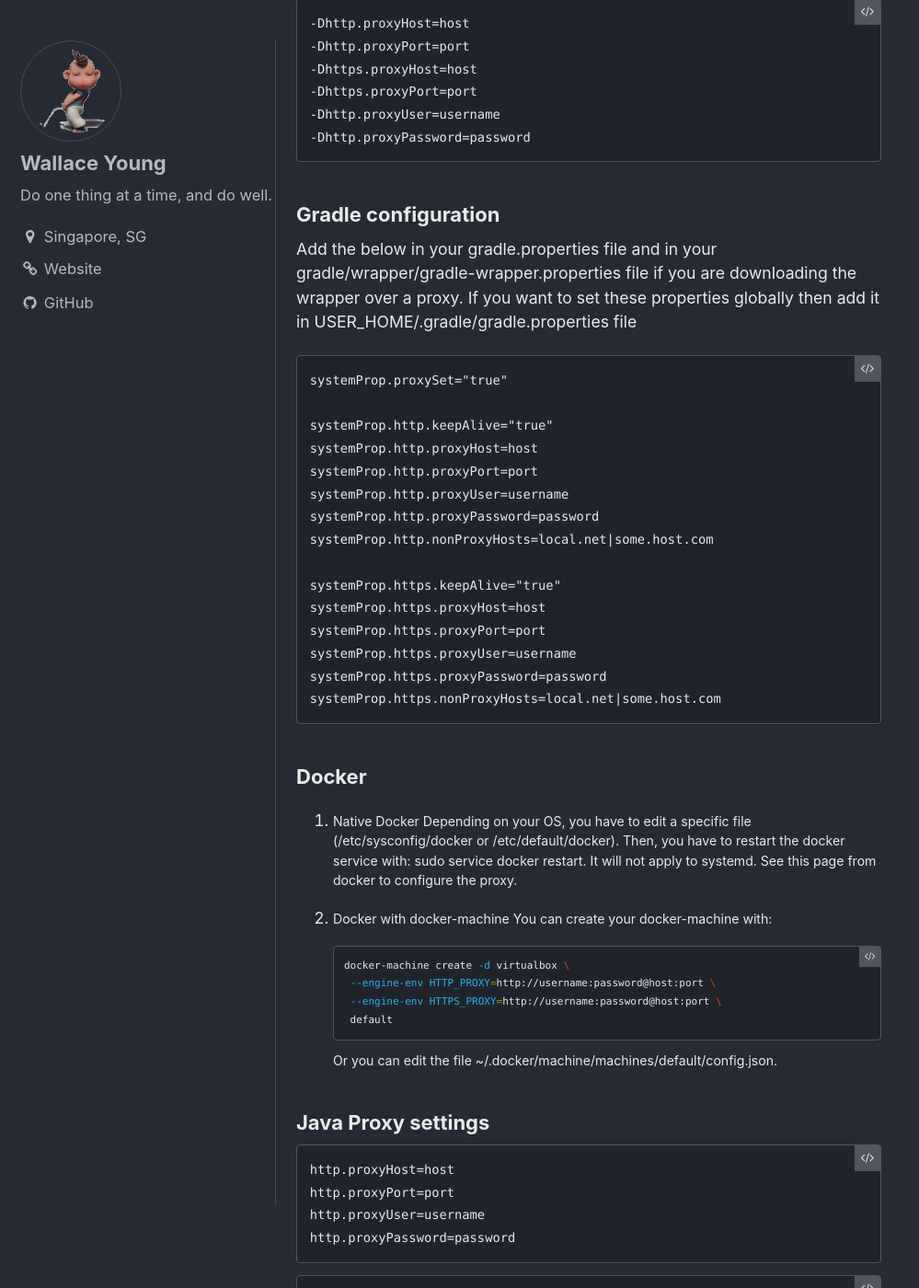
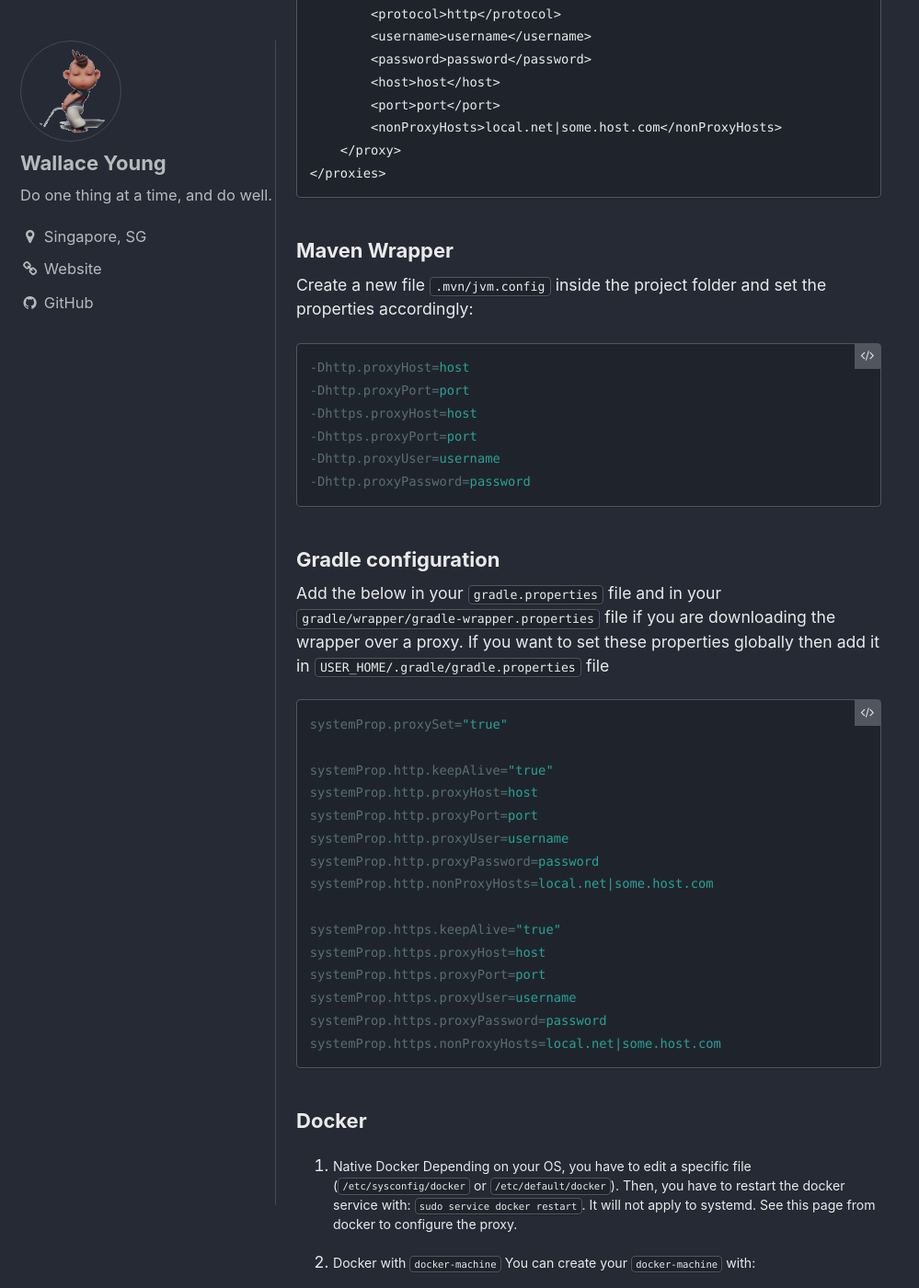
Before and after one commit to firstmustok/firstmustok.github.io, a Jekyll site: the page built from _posts/2017-11-21-corporate-proxy-setting.md, in a window 1280 px wide and 1400 px high, scrolled down 3630 px. Shown: the whole window at 92% size, without its empty margins (0-999 px from the left). Built offline with Jekyll 4.4.1, drawn with Linux system fonts in a browser that asks for light colours; some of the changed text lies outside the part shown.

Commit message:
Add code highlighting support and xml content

````diff
--- a/_posts/2017-11-21-corporate-proxy-setting.md
+++ b/_posts/2017-11-21-corporate-proxy-setting.md
@@ -12,7 +12,7 @@ toc_label: "Proxy setup"
 
 # Configuring a corporate proxy
 
-You probably will need to configure all tools to bypass the corporate proxy in most company. First you can try to configure the `HTTP_PROXY` and `HTTPS_PROXY` environment variables or use a tool like Cntlm. But sometime this probably won’t be enough, so you will need to configure separately all the tools.
+You probably will need to configure all tools to bypass the corporate proxy in most company. First you can try to configure the `HTTP_PROXY` and `HTTPS_PROXY` environment variables or use a tool like Cntlm. But sometime this probably won't be enough, so you will need to configure separately all the tools.
 
 ## Introduction
 Supposing your proxy is defined with:
@@ -43,7 +43,7 @@ sudo make install
 ```
 
 #### 3) Mac OS
-```
+```shell
 $ brew install cntlm
 ==> Downloading https://homebrew.bintray.com/bottles/cntlm-0.92.3.high_sierra.bottle.1.tar.gz
 ######################################################################## 100.0%
@@ -54,7 +54,7 @@ Edit /usr/local/etc/cntlm.conf to configure Cntlm
 To have launchd start cntlm now and restart at startup:
   sudo brew services start cntlm
 ==> Summary
-🍺  /usr/local/Cellar/cntlm/0.92.3: 9 files, 144.6KB
+   /usr/local/Cellar/cntlm/0.92.3: 9 files, 144.6KB
 ```
 
 ### Edit the configuration cntlm.conf
@@ -71,19 +71,19 @@ If you don't use any tool like cntlm, you need to configure each tool individual
 
 ### Yarn configuration
 Use these commands:
-```
+```shell
 yarn config set proxy http://username:password@host:port
 yarn config set https-proxy http://username:password@host:port
 ```
 
 ### NPM configuration
 1. Use these commands:
-```
+```shell
 npm config set proxy http://username:password@host:port
 npm config set https-proxy http://username:password@host:port
 ```
-2. Or you can edit directly your ~/.npmrc file:
-```
+2. Or you can edit directly your `~/.npmrc` file:
+```properties
 proxy=http://username:password@host:port
 https-proxy=http://username:password@host:port
 https_proxy=http://username:password@host:port
@@ -95,8 +95,8 @@ https_proxy=http://username:password@host:port
 git config --global http.proxy http://username:password@host:port
 git config --global https.proxy http://username:password@host:port
 ```
-2. Or you can edit directly your ~/.gitconfig file:
-```
+2. Or you can edit directly your `~/.gitconfig` file:
+```ini
 [http]
       proxy = http://username:password@host:port
 [https]
@@ -104,8 +104,8 @@ git config --global https.proxy http://username:password@host:port
 ```
 
 ### Bower configuration
-Edit your ~/.bowerrc file:
-```
+Edit your `~/.bowerrc` file:
+```json
 {
     "proxy":"http://username:password@host:port",
     "https-proxy":"http://username:password@host:port"
@@ -113,11 +113,25 @@ Edit your ~/.bowerrc file:
 ```
 
 ### Maven configuration
-Edit the proxies session in your ~/.m2/settings.xml file
+Edit the proxies session in your `~/.m2/settings.xml` file
+
+    <?xml version="1.0" encoding="UTF-8"?>
+    <proxies>
+        <proxy>
+            <id>id</id>
+            <active>true</active>
+            <protocol>http</protocol>
+            <username>username</username>
+            <password>password</password>
+            <host>host</host>
+            <port>port</port>
+            <nonProxyHosts>local.net|some.host.com</nonProxyHosts>
+        </proxy>
+    </proxies>
 
 ### Maven Wrapper
-Create a new file .mvn/jvm.config inside the project folder and set the properties accordingly:
-```
+Create a new file `.mvn/jvm.config` inside the project folder and set the properties accordingly:
+```properties
 -Dhttp.proxyHost=host
 -Dhttp.proxyPort=port
 -Dhttps.proxyHost=host
@@ -127,9 +141,9 @@ Create a new file .mvn/jvm.config inside the project folder and set the properti
 ```
 
 ### Gradle configuration
-Add the below in your gradle.properties file and in your gradle/wrapper/gradle-wrapper.properties file if you are downloading the wrapper over a proxy.
-If you want to set these properties globally then add it in USER_HOME/.gradle/gradle.properties file
-```
+Add the below in your `gradle.properties` file and in your `gradle/wrapper/gradle-wrapper.properties` file if you are downloading the wrapper over a proxy.
+If you want to set these properties globally then add it in `USER_HOME/.gradle/gradle.properties` file
+```properties
 systemProp.proxySet="true"
 
 systemProp.http.keepAlive="true"
@@ -149,28 +163,29 @@ systemProp.https.nonProxyHosts=local.net|some.host.com
 
 ### Docker
 1. Native Docker
-Depending on your OS, you have to edit a specific file (/etc/sysconfig/docker or /etc/default/docker).
-Then, you have to restart the docker service with: sudo service docker restart.
+Depending on your OS, you have to edit a specific file (`/etc/sysconfig/docker` or `/etc/default/docker`).
+Then, you have to restart the docker service with: `sudo service docker restart`.
 It will not apply to systemd. See this page from docker to configure the proxy.
 
-2. Docker with docker-machine
-You can create your docker-machine with:
+2. Docker with `docker-machine`
+You can create your `docker-machine` with:
 ```shell
 docker-machine create -d virtualbox \
     --engine-env HTTP_PROXY=http://username:password@host:port \
     --engine-env HTTPS_PROXY=http://username:password@host:port \
     default
 ```
-Or you can edit the file ~/.docker/machine/machines/default/config.json.
+Or you can edit the file `~/.docker/machine/machines/default/config.json`.
 
 ### Java Proxy settings
-```
+```properties
 http.proxyHost=host
 http.proxyPort=port
 http.proxyUser=username
 http.proxyPassword=password
 ```
 
+can set the jvm environment `JAVA_OPTS`
 ```bash
 export JAVA_OPTS="-Dhttp.proxyHost=host -Dhttp.proxyPort=port -Dhttps.proxyHost=host -Dhttps.proxyPort=port"
 ```
````
